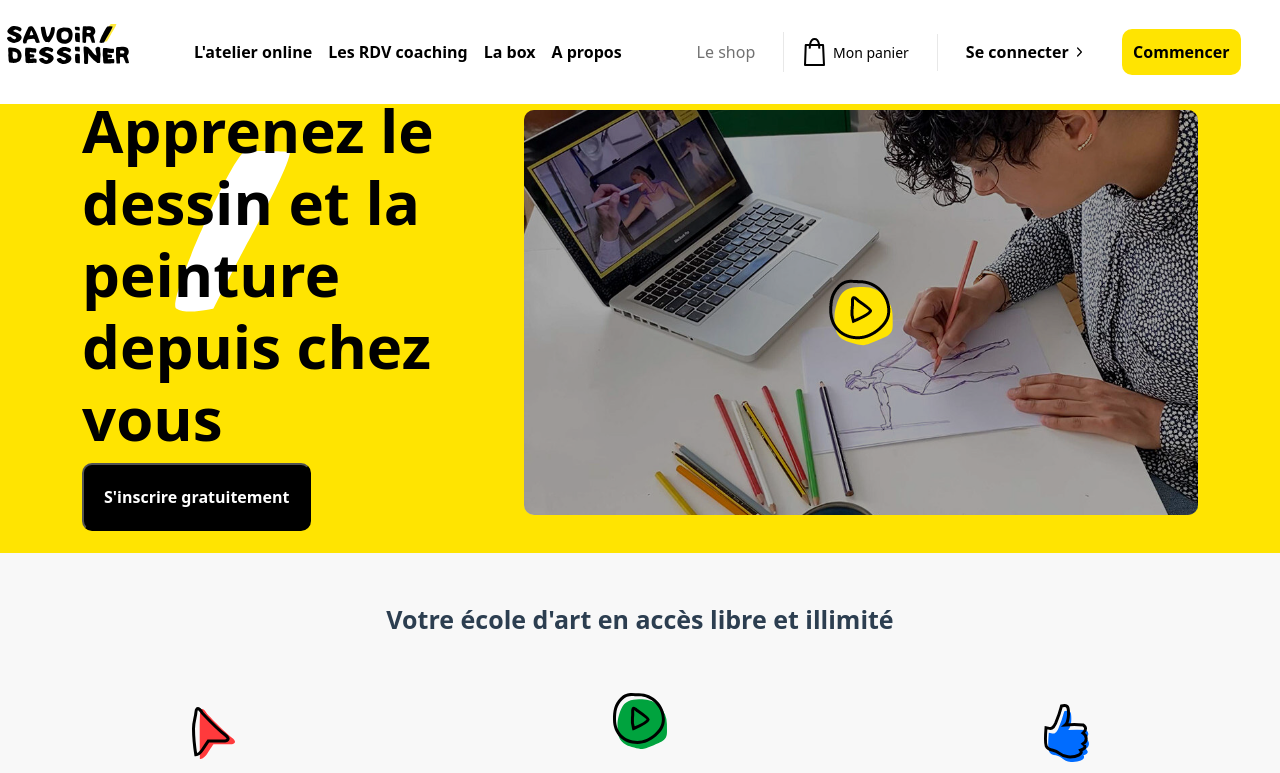
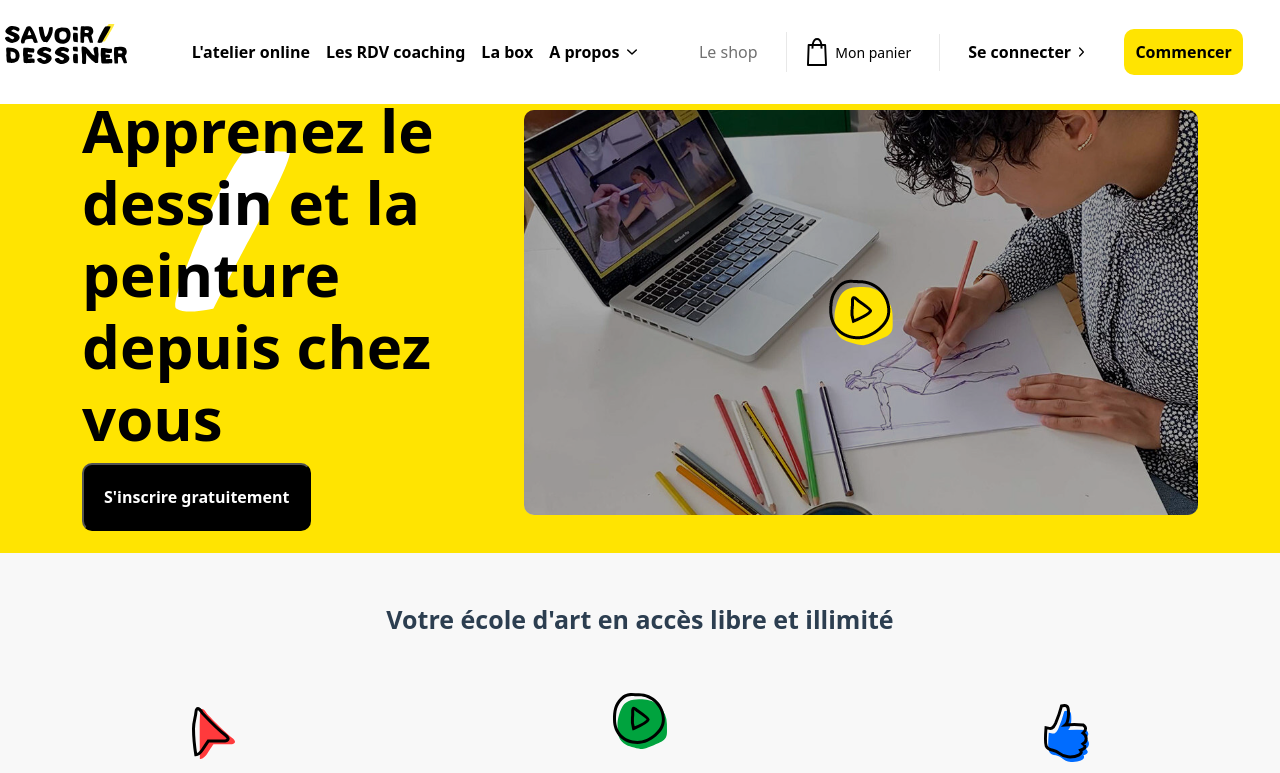
Before and after one commit to Kvin3324/test_savoir_dessiner, a Vue app: page / in a window 1280 px wide. Shown: the top 773 px of the page. Built offline with nearby package versions, Linux system fonts and the light colour scheme.

Commit message:
Added arrow down

```diff
--- a/src/components/Navbar/NavbarLeft.vue
+++ b/src/components/Navbar/NavbarLeft.vue
@@ -15,8 +15,9 @@
           <li class="nav-item">
             <a class="nav-link" href="#">La box</a>
           </li>
-          <li class="nav-item">
+          <li class="nav-item d-flex">
             <a class="nav-link">A propos</a>
+            <img src="../../assets/arrow_down.svg" alt="arrow-down">
           </li>
         </ul>
       </div>
```
Also changed, not shown: src/assets/arrow_down.svg (added).
